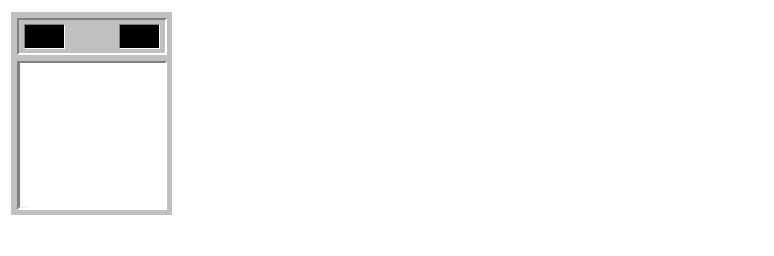
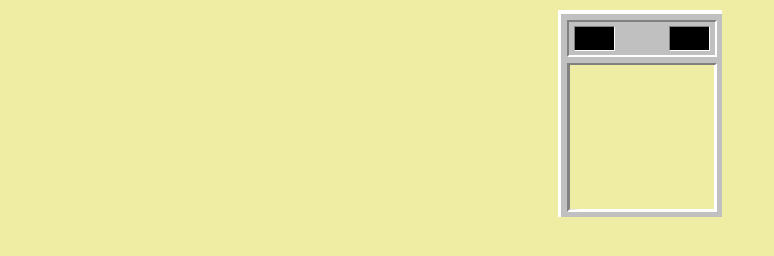
Before and after one commit to Yahnych/minesweeper, a website: page index.html in a window 1280 px wide. Shown: the whole page, without its empty margins (0-774 px from the left). Drawn offline with Linux system fonts and the light colour scheme.

Commit message:
Added style and resize canvas

```diff
--- a/index.html
+++ b/index.html
@@ -3,6 +3,7 @@
 <head>
     <meta http-equiv="Content-Type" content="text/html; charset=utf-8">
     <link rel="shortcut icon" href="favicon.ico">
+    <link rel="stylesheet" type="text/css" href="style.css">
     <title>Minesweeper</title>
     <script type="text/javascript" src="src/minesweeper.js"></script>
     <script type="text/javascript" src="src/main.js"></script>
--- a/package.json
+++ b/package.json
@@ -45,7 +45,9 @@
       "strict": "off",
       "prefer-template": "off",
       "no-alert": "off",
-      "arrow-parens": "off"
+      "arrow-parens": "off",
+      "no-mixed-operators": "off",
+      "function-paren-newline": "off"
     }
   }
 }
--- a/src/main.js
+++ b/src/main.js
@@ -33,6 +33,11 @@ function main() {
     const context = canvas.getContext("2d");
     const minesweeper = new Minesweeper(context);
 
+    minesweeper.onsize = (width, height) => {
+        canvas.width = width;
+        canvas.height = height;
+    };
+
     initEvents(window, document, canvas);
 }
 document.addEventListener("DOMContentLoaded", main);
--- a/src/minesweeper.js
+++ b/src/minesweeper.js
@@ -5,6 +5,7 @@ class Minesweeper {
     constructor(context) {
         this.context = context;
         this.setScale(1);
+        this.onsize = () => {};
 
         function loadImage(path) {
             return new Promise((resolve, reject) => {
@@ -40,11 +41,15 @@ class Minesweeper {
         this.width = clamp(width, 9, 30);
         this.height = clamp(height, 9, 24);
         this.mines = clamp(mines, 1, (this.width - 1) * (this.height - 1));
+
+        /* eslint-disable indent */
+        this.onsize(this.width * 16 * this.scale + 20 * this.scale,
+                    this.height * 16 * this.scale + 64 * this.scale);
+        /* eslint-enable indent */
         this.draw();
     }
 
     draw() {
-        /* eslint-disable function-paren-newline, no-mixed-operators */
         const draw = (sx, sy, swidth, sheight, dx, dy, dwidth, dheight) =>
             this.context.drawImage(this.img_skin, sx, sy, swidth, sheight,
                 dx * this.scale, dy * this.scale, dwidth * this.scale, dheight * this.scale);
@@ -59,6 +64,5 @@ class Minesweeper {
         draw(20, 64, 8, 8, this.width * 16 + 12, 55, 8, this.height * 16);
         draw(48, 0, 41, 25, 16, 16, 41, 25);
         draw(48, 0, 41, 25, 12 + this.width * 16 - 4 - 41, 16, 41, 25);
-        /* eslint-enable function-paren-newline, no-mixed-operators */
     }
 }
--- /dev/null
+++ b/style.css
@@ -0,0 +1,31 @@
+
+body
+{
+    background: rgb(238, 237, 163);
+    color: #fff;
+    font: normal normal 12px Verdana, Geneva, Arial, Helvetica, sans-serif;
+    margin: 10px;
+    padding: 0
+}
+
+a
+{
+    color: #aabbff;
+    text-decoration: none;
+}
+
+a:hover
+{
+    color: #6677aa;
+    text-decoration: underline;
+    cursor: pointer;
+}
+
+canvas
+{
+    padding-left: 0;
+    padding-right: 0;
+    margin-left: auto;
+    margin-right: auto;
+    display: block;
+}
```
